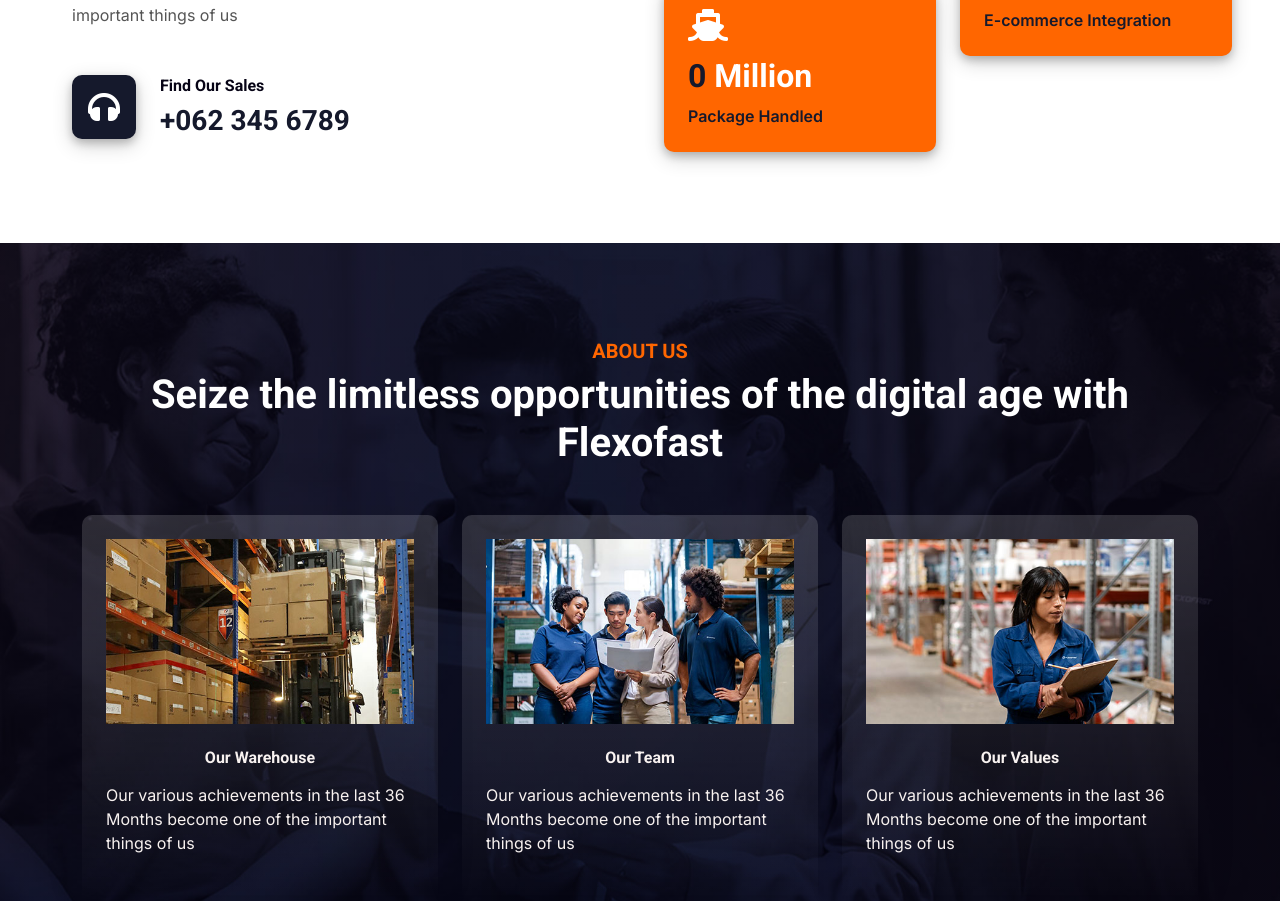
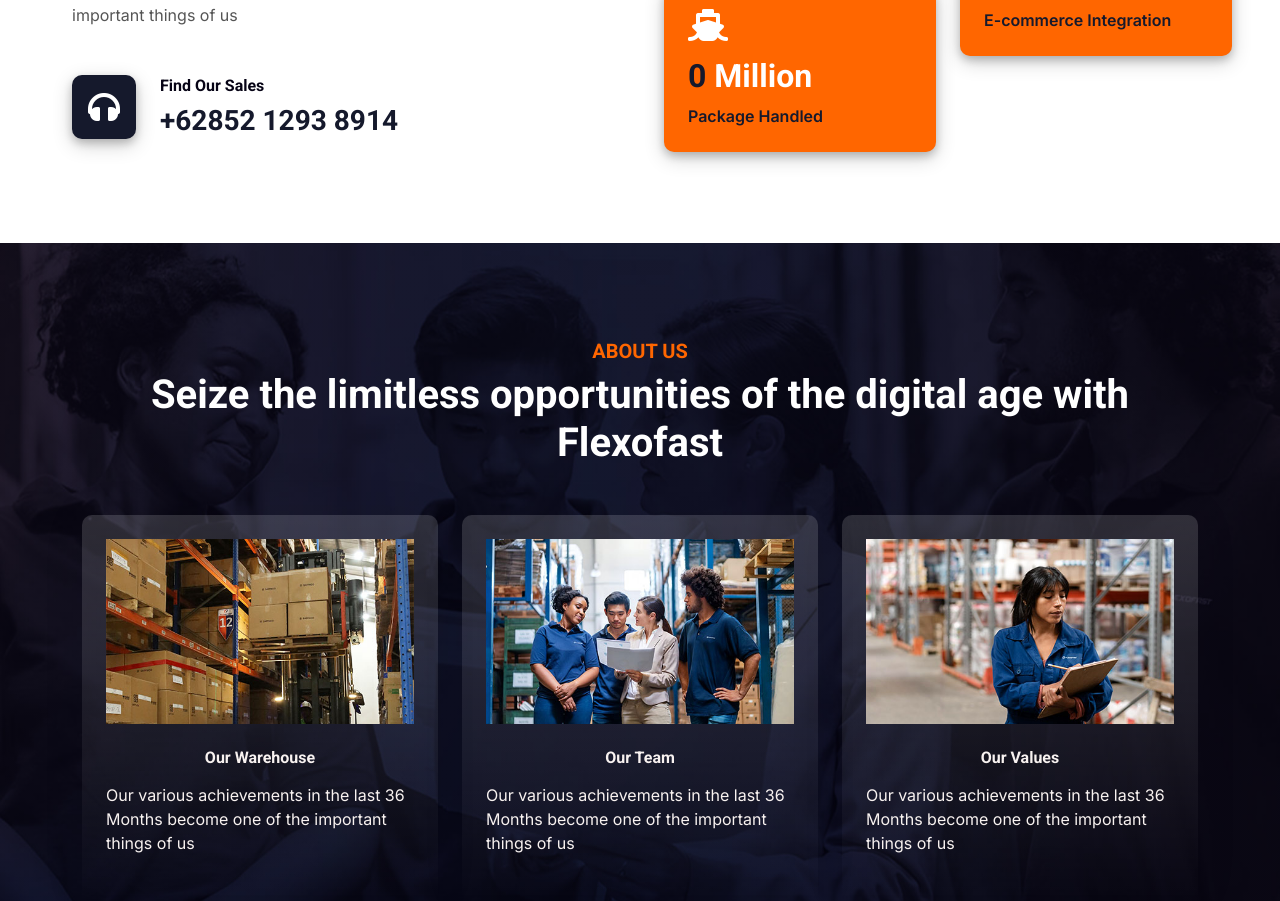
Before and after one commit to fauzanhlmy/flexoffast-revamp, a plain HTML site: page index.html in a window 1280 px wide. Shown: the part 1156-2057 px from the top of the page. Drawn offline with nearby package versions, Linux system fonts and the light colour scheme.

Commit message:
Update index.html

```diff
--- a/index.html
+++ b/index.html
@@ -115,7 +115,7 @@
                             <i class="fa fa-headphones fa-2x flex-shrink-0 bg-primary p-3 text-white shadow-border-item"></i>
                             <div class="ps-4">
                                 <h6>Find Our Sales</h6>
-                                <h3 class="text-primary m-0">+062 345 6789</h3>
+                                <h3 class="text-primary m-0">+62852 1293 8914</h3>
                             </div>
                         </div>
                     </div>
```
